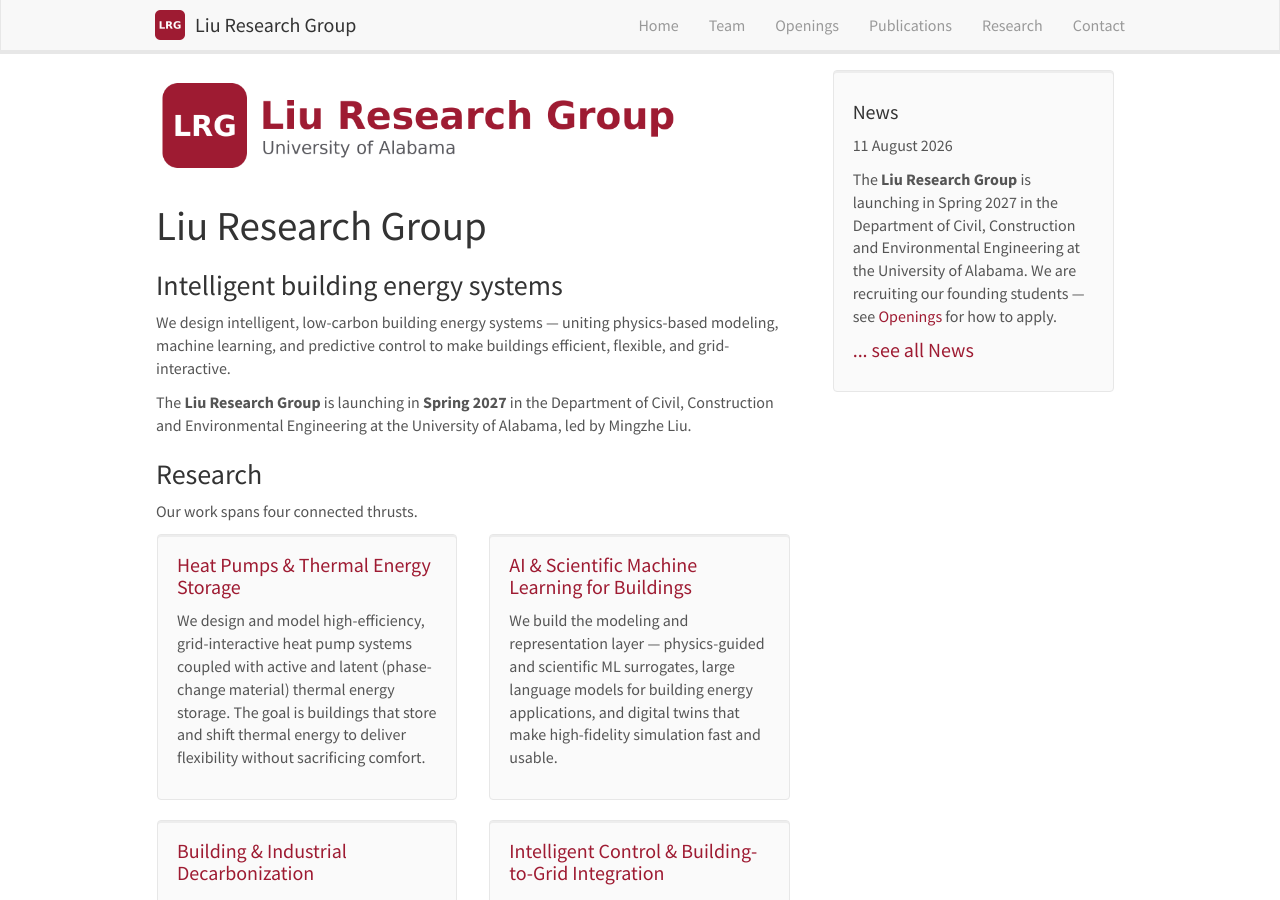
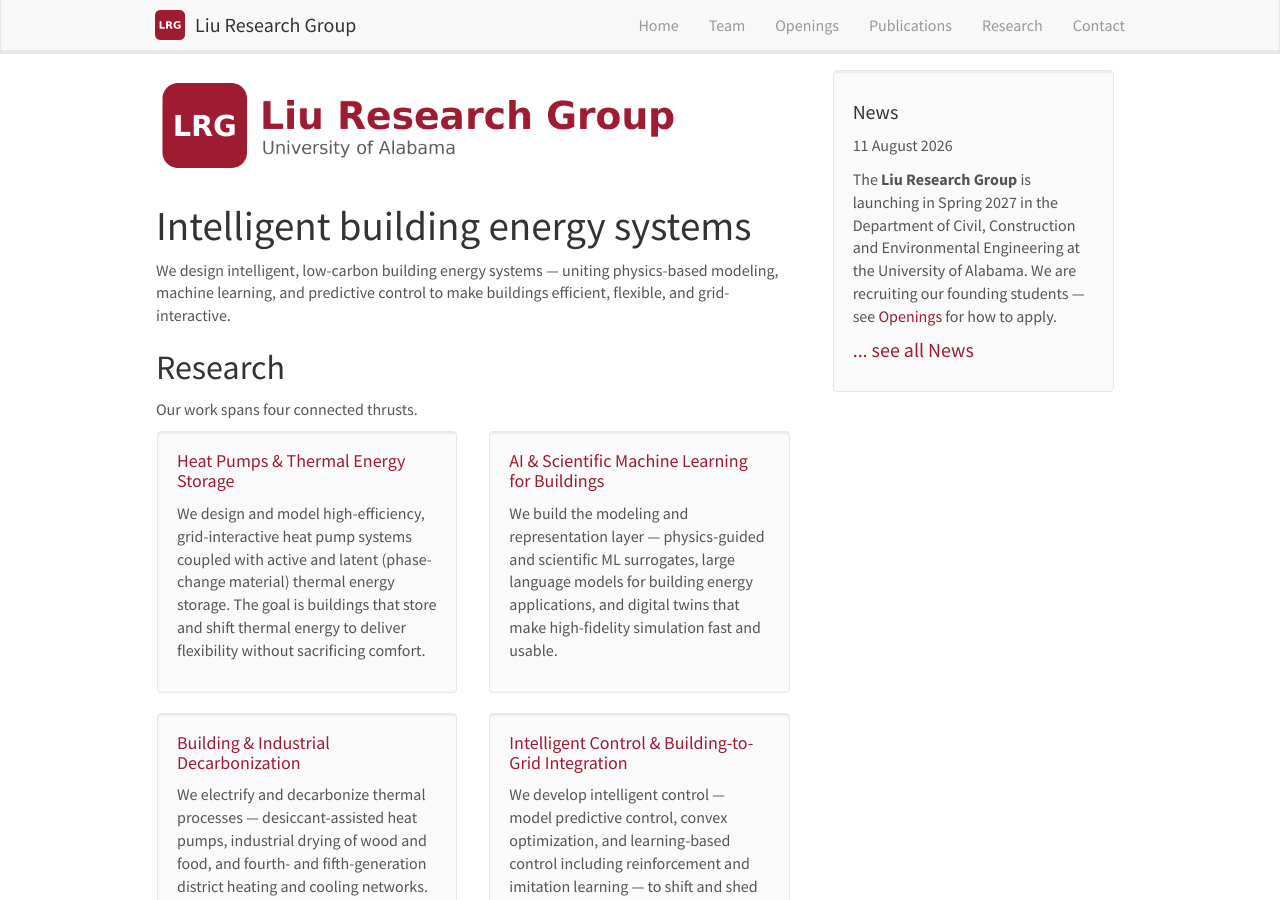
Before and after one commit to liu-research-group/liu-research-group.github.io, a Jekyll site: the page built from _pages/home.md, in a window 1280 px wide and 900 px high. Built offline with Jekyll 4.4.1, drawn with Linux system fonts in a browser that asks for light colours; nearby versions of some CDN libraries.

Commit message:
content: stop the homepage repeating the group name
A reader met the name three times in the first few centimetres of the page:
navbar, wordmark image, then an <h1> saying it again directly beneath the image.

- Removed <h1>Liu Research Group</h1> from homelay.html. The wordmark carries
  the name, so nothing is lost visually.
- Promoted the tagline to h1: 'Intelligent building energy systems'. The most
  prominent line on the page now says what the group does rather than repeating
  what the logo above it already said.
- Dropped the launch sentence from the intro. It was near-verbatim identical to
  the News card sitting beside it -- the same announcement twice on one screen.
  News keeps it, which is where a dated item belongs.

Heading hierarchy, which the old structure had masked: the page ran h1 -> h3
with no h2, and after the fix ran h2 -> h4. Research cards are now h3 under the
Research h2, and 'Where we sit' is an h2 sibling of Research. The main column
outline has no skipped levels, which matters for screen-reader navigation.

Occurrences of the name on the homepage: 9 -> 7 total, 4 in visible text
(navbar, wordmark alt, News card, footer copyright).

```diff
--- a/_layouts/homelay.html
+++ b/_layouts/homelay.html
@@ -6,8 +6,6 @@ layout: default
         <div class="text-center">
           <img src="{{ '/images/logopic/group_logo_medium_text.png' | relative_url }}" class="img-responsive center-block" style="max-width:520px; width:100%; height:auto;" alt="Liu Research Group, University of Alabama">
         </div>
-        <h1>Liu Research Group</h1>
-
 	{{ content }}
   </div>
   <div id="newsid" class="col-sm-4" >
--- a/_pages/home.md
+++ b/_pages/home.md
@@ -6,13 +6,11 @@ sitemap: false
 permalink: /
 ---
 
-### Intelligent building energy systems
+# Intelligent building energy systems
 
 We design intelligent, low-carbon building energy systems &mdash; uniting physics-based modeling, machine learning, and predictive control to make buildings efficient, flexible, and grid-interactive.
 
-The **Liu Research Group** is launching in **Spring 2027** in the Department of Civil, Construction and Environmental Engineering at the University of Alabama, led by Mingzhe Liu.
-
-### Research
+## Research
 
 Our work spans four connected thrusts.
 
@@ -24,7 +22,7 @@ Our work spans four connected thrusts.
 {% if even_odd == 0 %}<div class="clearfix visible-sm-block visible-md-block visible-lg-block"></div>{% endif %}
 <div class="col-sm-6 clearfix">
 <div class="well" style="min-height: 215px;">
-<h4 style="margin-top:0;"><a href="{{ site.url }}{{ site.baseurl }}/research#{{ theme.key }}">{{ theme.title }}</a></h4>
+<h3 style="margin-top:0; font-size:18px;"><a href="{{ site.url }}{{ site.baseurl }}/research#{{ theme.key }}">{{ theme.title }}</a></h3>
 <p>{{ theme.description }}</p>
 </div>
 </div>
@@ -35,7 +33,7 @@ Our work spans four connected thrusts.
 
 More detail, with representative papers for each thrust, is on the [Research page]({{ site.url }}{{ site.baseurl }}/research).
 
-### Where we sit
+## Where we sit
 
 We are a new group in the [Department of Civil, Construction and Environmental Engineering](https://cce.eng.ua.edu/) at the [University of Alabama](https://www.ua.edu/), in Tuscaloosa, Alabama. Our work sits at the intersection of thermal systems, machine learning, and control, and we collaborate across building science, energy systems, and computing.
 
```
